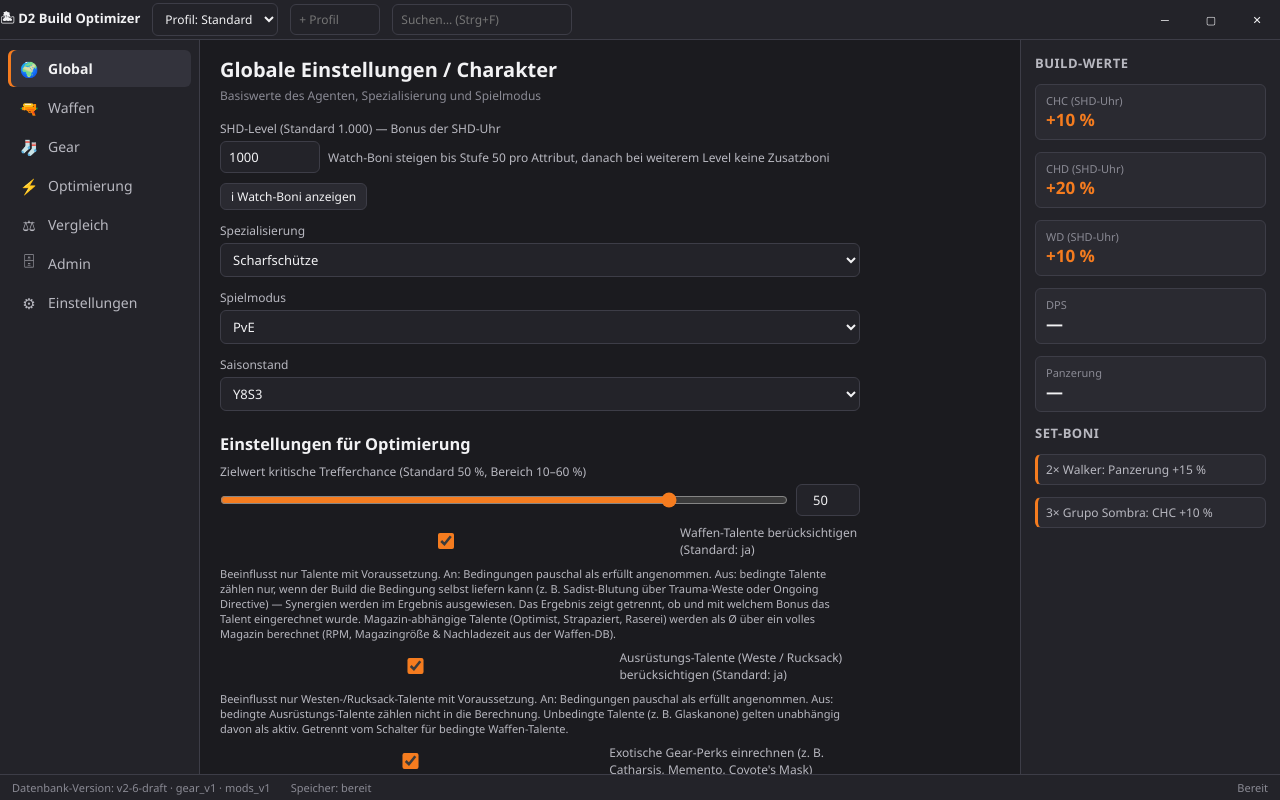
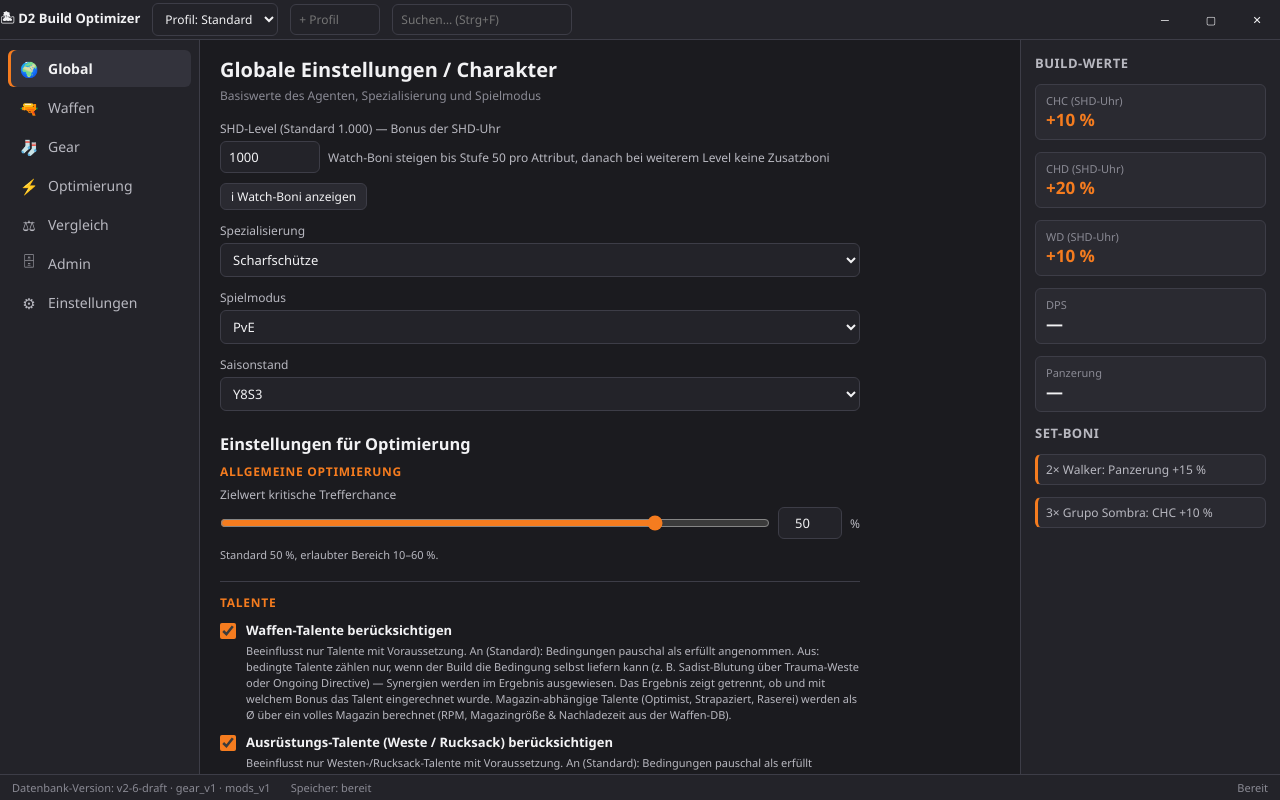
Before and after one commit to ApexSHD/The-Division-2-Optimizer-Win-App, a React (Vite) app in the folder d2-build-optimizer/: page / in a window 1280 px wide. Built offline with nearby package versions, Linux system fonts and the light colour scheme.

Commit message:
Optimierungseinstellungen UI: klare Abschnitts-Überschriften, linksbündige Checkbox-Zeilen mit Titel + Hinweis
Co-authored-by: ApexSHD <ApexSHD@users.noreply.github.com>

```diff
--- a/d2-build-optimizer/src/components/OptimizationSettingsPanel.tsx
+++ b/d2-build-optimizer/src/components/OptimizationSettingsPanel.tsx
@@ -1,4 +1,26 @@
 import type { OptimizationSettings } from "../store";
+
+function CheckRow({
+  checked,
+  onChange,
+  title,
+  hint,
+}: {
+  checked: boolean;
+  onChange: (v: boolean) => void;
+  title: string;
+  hint?: string;
+}) {
+  return (
+    <label className="check-row" style={{ marginTop: 10 }}>
+      <input type="checkbox" checked={checked} onChange={(e) => onChange(e.target.checked)} />
+      <span className="check-text">
+        <span style={{ fontWeight: 600 }}>{title}</span>
+        {hint && <p className="settings-hint">{hint}</p>}
+      </span>
+    </label>
+  );
+}
 
 function EnemyProfileSlider({
   label,
@@ -12,7 +34,7 @@ function EnemyProfileSlider({
   hint?: string;
 }) {
   return (
-    <div className="field" style={{ marginTop: 8 }}>
+    <div className="field" style={{ marginTop: 10 }}>
       <label>{label}</label>
       <div style={{ display: "flex", gap: 8, alignItems: "center" }}>
         <input
@@ -33,7 +55,7 @@ function EnemyProfileSlider({
           style={{ width: 64, textAlign: "center" }}
         />
       </div>
-      {hint && <p style={{ margin: "4px 0 0", fontSize: 11, color: "var(--text-dim, #aaa)" }}>{hint}</p>}
+      {hint && <p className="settings-hint">{hint}</p>}
     </div>
   );
 }
@@ -49,8 +71,10 @@ export function OptimizationSettingsPanel({
 
   return (
     <div>
-      <div className="field">
-        <label>Zielwert kritische Trefferchance (Standard 50 %, Bereich 10–60 %)</label>
+      <section className="settings-section">
+        <h4 className="settings-section-title">Allgemeine Optimierung</h4>
+        <div className="field" style={{ marginTop: 6 }}>
+          <label>Zielwert kritische Trefferchance</label>
           <div style={{ display: "flex", gap: 8, alignItems: "center" }}>
             <input
               type="range"
@@ -69,68 +93,40 @@ export function OptimizationSettingsPanel({
               onChange={(e) => set({ targetChc: Math.max(10, Math.min(60, Number(e.target.value))) })}
               style={{ width: 64, textAlign: "center" }}
             />
+            <span style={{ fontSize: 12, color: "var(--text-dim, #aaa)" }}>%</span>
           </div>
+          <p className="settings-hint">Standard 50 %, erlaubter Bereich 10–60 %.</p>
         </div>
+      </section>
 
-      <div className="field" style={{ marginTop: 8 }}>
-        <label style={{ display: "flex", alignItems: "center", gap: 8 }}>
-          <input
-            type="checkbox"
+      <section className="settings-section">
+        <h4 className="settings-section-title">Talente</h4>
+        <CheckRow
           checked={optimization.considerWeaponTalents}
-            onChange={(e) => set({ considerWeaponTalents: e.target.checked })}
+          onChange={(v) => set({ considerWeaponTalents: v })}
+          title="Waffen-Talente berücksichtigen"
+          hint="Beeinflusst nur Talente mit Voraussetzung. An (Standard): Bedingungen pauschal als erfüllt angenommen. Aus: bedingte Talente zählen nur, wenn der Build die Bedingung selbst liefern kann (z. B. Sadist-Blutung über Trauma-Weste oder Ongoing Directive) — Synergien werden im Ergebnis ausgewiesen. Das Ergebnis zeigt getrennt, ob und mit welchem Bonus das Talent eingerechnet wurde. Magazin-abhängige Talente (Optimist, Strapaziert, Raserei) werden als Ø über ein volles Magazin berechnet (RPM, Magazingröße & Nachladezeit aus der Waffen-DB)."
         />
-          <span>Waffen-Talente berücksichtigen (Standard: ja)</span>
-        </label>
-        <p style={{ margin: "4px 0 0", fontSize: 11, color: "var(--text-dim, #aaa)" }}>
-          Beeinflusst nur Talente mit Voraussetzung. An: Bedingungen pauschal als erfüllt angenommen.
-          Aus: bedingte Talente zählen nur, wenn der Build die Bedingung selbst liefern kann (z. B.
-          Sadist-Blutung über Trauma-Weste oder Ongoing Directive) — Synergien werden im Ergebnis
-          ausgewiesen. Das Ergebnis zeigt getrennt, ob und mit welchem Bonus das Talent eingerechnet
-          wurde. Magazin-abhängige Talente (Optimist, Strapaziert, Raserei) werden als Ø über ein
-          volles Magazin berechnet (RPM, Magazingröße &amp; Nachladezeit aus der Waffen-DB).
+        <CheckRow
+          checked={optimization.considerGearTalents}
+          onChange={(v) => set({ considerGearTalents: v })}
+          title="Ausrüstungs-Talente (Weste / Rucksack) berücksichtigen"
+          hint="Beeinflusst nur Westen-/Rucksack-Talente mit Voraussetzung. An (Standard): Bedingungen pauschal als erfüllt angenommen. Aus: bedingte Ausrüstungs-Talente zählen nicht in die Berechnung. Unbedingte Talente (z. B. Glaskanone) gelten unabhängig davon als aktiv. Getrennt vom Schalter für bedingte Waffen-Talente."
+        />
+        <CheckRow
+          checked={optimization.considerExoticPerks}
+          onChange={(v) => set({ considerExoticPerks: v })}
+          title="Exotische Gear-Perks einrechnen"
+          hint="Z. B. Catharsis, Memento, Coyote's Mask."
+        />
+      </section>
+
+      <section className="settings-section">
+        <h4 className="settings-section-title">Gegnerprofil (Annahmen für DTA / DTH / DTToOC)</h4>
+        <p className="settings-hint" style={{ marginTop: 0 }}>
+          Gewichtet, wie viel des Kampfes gegen die Rüstungs- bzw. Lebensenergie-Leiste
+          stattfindet; der Ungedeckt-Anteil bestimmt, wie viel Schaden DTToOC tatsächlich verstärkt.
         </p>
-      </div>
-
-      <div className="field" style={{ marginTop: 8 }}>
-        <label style={{ display: "flex", alignItems: "center", gap: 8 }}>
-          <input
-            type="checkbox"
-            checked={optimization.considerGearTalents}
-            onChange={(e) => set({ considerGearTalents: e.target.checked })}
-          />
-          <span>Ausrüstungs-Talente (Weste / Rucksack) berücksichtigen (Standard: ja)</span>
-        </label>
-        <p style={{ margin: "4px 0 0", fontSize: 11, color: "var(--text-dim, #aaa)" }}>
-          Beeinflusst nur Westen-/Rucksack-Talente mit Voraussetzung. An: Bedingungen pauschal als
-          erfüllt angenommen. Aus: bedingte Ausrüstungs-Talente zählen nicht in die Berechnung.
-          Unbedingte Talente (z. B. Glaskanone) gelten unabhängig davon als aktiv. Getrennt vom
-          Schalter für bedingte Waffen-Talente.
-        </p>
-      </div>
-
-      <div className="field" style={{ marginTop: 8 }}>
-        <label style={{ display: "flex", alignItems: "center", gap: 8 }}>
-          <input
-            type="checkbox"
-            checked={optimization.considerExoticPerks}
-            onChange={(e) => set({ considerExoticPerks: e.target.checked })}
-          />
-          <span>Exotische Gear-Perks einrechnen (z. B. Catharsis, Memento, Coyote's Mask)</span>
-        </label>
-      </div>
-
-      <div
-        className="field"
-        style={{
-          marginTop: 12,
-          padding: 10,
-          border: "1px solid var(--border, #555)",
-          borderRadius: 8,
-        }}
-      >
-        <label style={{ fontWeight: 700 }}>
-          Gegnerprofil (Annahmen für DTA / DTH / DTToOC)
-        </label>
         <EnemyProfileSlider
           label="Rüstungs-Anteil (DTA)"
           value={optimization.enemyArmorShare}
@@ -146,7 +142,6 @@ export function OptimizationSettingsPanel({
           label="Ungedeckt-Anteil (DTToOC)"
           value={optimization.enemyOocShare}
           onChange={(v) => set({ enemyOocShare: v })}
-          hint="Wie viel Schaden DTToOC tatsächlich verstärkt."
         />
         <EnemyProfileSlider
           label="Kopfschuss-Anteil (HSD)"
@@ -154,7 +149,7 @@ export function OptimizationSettingsPanel({
           onChange={(v) => set({ enemyHeadshotShare: v })}
           hint="Anteil der Treffer, die auf den Kopf treffen. 0 % = Bodyshots only, 100 % = reiner Scharfschützen-Betrieb."
         />
-      </div>
+      </section>
     </div>
   );
 }
--- a/d2-build-optimizer/src/styles.css
+++ b/d2-build-optimizer/src/styles.css
@@ -87,6 +87,51 @@ input[type="checkbox"] {
   accent-color: var(--accent);
   width: 16px;
   height: 16px;
+  flex: 0 0 auto;
+}
+
+.check-row {
+  display: flex;
+  align-items: flex-start;
+  gap: 10px;
+  font-size: 13px;
+  cursor: pointer;
+}
+
+.check-row input[type="checkbox"] {
+  margin-top: 2px;
+}
+
+.check-row .check-text {
+  flex: 1;
+}
+
+.settings-section {
+  margin-top: 18px;
+  padding-top: 12px;
+  border-top: 1px solid var(--border);
+}
+
+.settings-section:first-child {
+  margin-top: 0;
+  padding-top: 0;
+  border-top: none;
+}
+
+.settings-section-title {
+  margin: 0 0 4px;
+  font-size: 12px;
+  font-weight: 700;
+  text-transform: uppercase;
+  letter-spacing: 0.06em;
+  color: var(--accent);
+}
+
+.settings-hint {
+  margin: 4px 0 0;
+  font-size: 11px;
+  line-height: 1.45;
+  color: var(--text-dim);
 }
 
 .btn {
```
Lines whose indentation alone changed are shown as unchanged.
